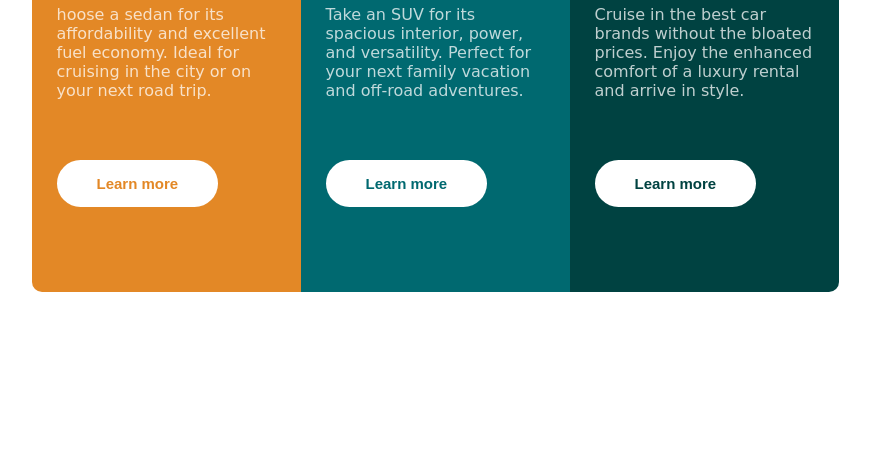
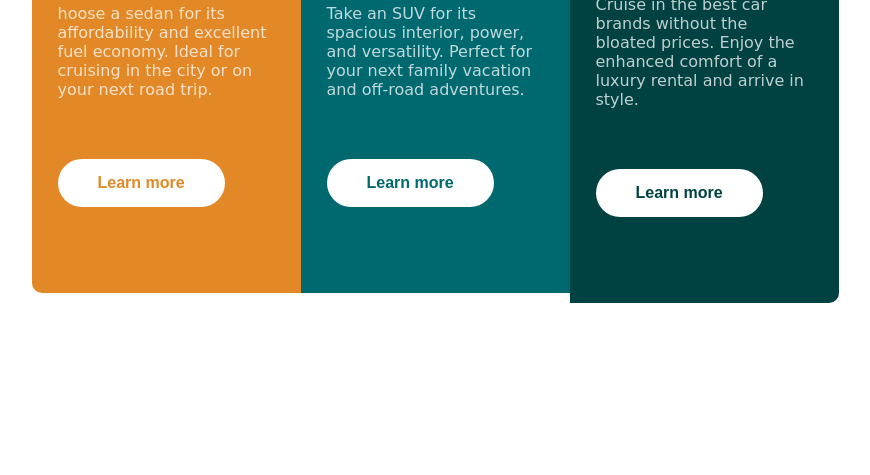
Before and after one commit to davidmurage/3-column-preview-card, a plain HTML site: page index.html in a window 1280 px wide. Shown: the part 325-800 px from the top of the page, without its empty margins (205-1075 px from the left). Drawn offline with Linux system fonts and the light colour scheme.

Commit message:
Update style.css

```diff
--- a/style.css
+++ b/style.css
@@ -23,7 +23,7 @@ body{
 
 .box{
     width: 269px;
-    padding: 15px;
+    padding: 16px;
     min-height: 430px;
 }
 
@@ -67,7 +67,7 @@ p{
     border-radius: 30px;
     outline: none;
     background-color: #FFF;
-    font-size: 15px;
+    font-size: 16px;
     cursor: pointer;
     font-family: 'Lexend Deca',sans-serif;
     font-weight: 700;
```
